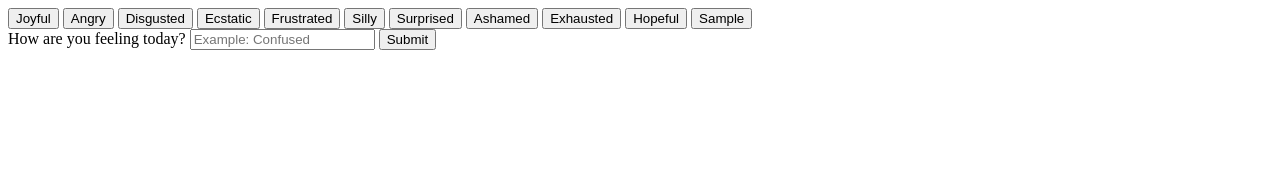
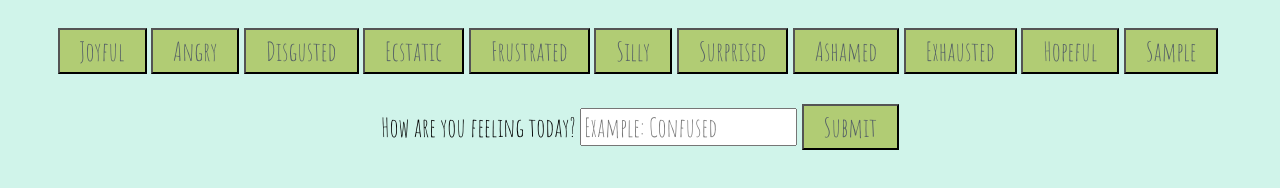
Before and after one commit to Maniacalaura/gifTastic, a plain HTML site: page index.html in a window 1280 px wide. Both pictures are taken after typing "Sample" into the empty fields and a click on the button "Submit". Drawn offline with nearby package versions, Linux system fonts and the light colour scheme; no server answers.

Commit message:
commit 5

```diff
--- a/assets/css/style.css
+++ b/assets/css/style.css
@@ -0,0 +1,36 @@
+body {
+    background-color: #D0F4EA;
+    text-align: center;
+    font-family: 'Amatic SC';
+    font-size: 26px;
+}
+button {
+    padding: 5px 20px 5px 20px;
+    margin: 20px 0px 10px 0px;
+    background-color: #B1CC74;
+    color: #545F66;
+    font-family: 'Amatic SC';
+    font-size: 26px;
+}
+
+button:hover {
+    background-color: #E8FCC2;
+}
+
+button:active {
+    box-shadow: 5px 5px 5px #829399;
+}
+
+button:focus {
+    outline: 0;
+}
+
+input[type=text]{
+    font-size: 26px;
+    font-family: 'Amatic SC';
+}
+
+img {
+    margin: 15px 0px 10px 0px;
+    box-shadow: 5px 5px 5px #829399;
+}
--- a/assets/javascript/homework.js
+++ b/assets/javascript/homework.js
@@ -1,28 +1,28 @@
+//this function starts as soon the page loads
 $(document).ready(function(){
-
+    //when a button is pressed this function starts
     $('button').on('click', function(){
-
         var f = $(this).data('feeling');
         var queryURL = "https://api.giphy.com/v1/gifs/search?q="+f+"&api_key=MxL6tgoRhc5ss8xjIztn5QhemdJZVMdc&limit=10&rating=g&rating=pg";
-
+        //here we're linking to the giphy API and using &limit=10 &rating=g &rating=pg so only 10 gifs will load, and their ratings will be either g or pg.
         $.ajax({url: queryURL, method: "GET"})
-
+        // this is our call back function, it says I'll come back and do this later, promise
         .done(function(response){
 
         console.log(response);
 
+        //here we're going to cycle through the response we get from giphy
         for (var i = 0; i < response.data.length; i++) {
-
+            //creating divs and paragraphs to put our reponses in
             var feelingDiv = $("<div>");
-
             var p = $("<p>");
-
+            //displays the rating of the gif using dot notation
             p.text("Rating: " +response.data[i].rating);
-
+            //creating a var with image tags for our newly captured gifs
             var feelingImage = $("<img>");
-
+            //adding attributes to the new var
             feelingImage.addClass("feel");
-
+            //using dot notation we're specifying that we want our images in a fixed height and to appear still and not animated
             feelingImage.attr("src", response.data[i].images.fixed_height_still.url);
 
             feelingImage.attr("data-still", response.data[i].images.fixed_height_still.url);
@@ -30,25 +30,25 @@ $(document).ready(function(){
             feelingImage.attr("data-animate", response.data[i].images.fixed_height.url);
 
             feelingImage.attr("data-state", "still");
-
+            //this prepends the images to our paragraph and div tags so they show up on the top
             feelingDiv.prepend(p);
 
             feelingDiv.prepend(feelingImage);
-
+            //this tells it where to display the images using a class from our html file
             $("#displayGif").prepend(feelingDiv);
         }
-
+            //the following will grab our images and change their states based on clicks. It will load still beause we spcified that in the .attr above
             $(".feel").on("click", function(event){
 
                 var state = $(this).attr("data-state");
 
                 var src = $(this).attr("src");
-
+                    //if the state is still when clicked, it will animate
                     if(state === "still"){
 
                         $(this).attr('src', $(this).data('animate'));
                         $(this).attr('data-state', 'animate');
-
+                    //if the state is animated when clicked it will become still
                     } else {
 
                         $(this).attr('src', $(this).data('still'));
@@ -57,21 +57,17 @@ $(document).ready(function(){
             });
         });
     });
-
-    var feelings = [""];
-
+        //here we'll add new buttons based on user input
         $("#addFeeling").on("click", function(){
-
+            //this var will grab the value of the users input from the form
             var feelingButton = $("#feeling-input").val();
-
-            var addButton = $("<button>");
-
-            addButton.attr("data-name", feelingButton);
+            //and make a button for it
+            var addButton = $("<button>").css("margin-right", "4px");
 
             addButton.html(feelingButton);
-
+            //displaying that button in the buttons div, at the end
             $("#buttons").append(addButton);
-
+        //the following code is essencially the same as our first function, only applied to the new input
             queryURL = "https://api.giphy.com/v1/gifs/search?q="+feelingButton+"&api_key=MxL6tgoRhc5ss8xjIztn5QhemdJZVMdc&limit=10&rating=g&rating=pg";
             console.log(feelingButton);
 
@@ -130,6 +126,7 @@ $(document).ready(function(){
             return false;
 
 
+
         })
 
 });
--- a/index.html
+++ b/index.html
@@ -5,6 +5,7 @@
     <meta http-equiv="X-UA-Compatible" content="IE=edge">
     <title>Homework 6 Giphy</title>
     <meta name="viewport" content="width=device-width, initial-scale=1">
+    <link href="https://fonts.googleapis.com/css?family=Amatic+SC" rel="stylesheet">
     <link rel="stylesheet" type="text/css" media="screen" href="assets/css/reset.css"/>
     <link rel="stylesheet" type="text/css" media="screen" href="assets/css/style.css"/>
 </head>
```
Lines whose indentation alone changed are shown as unchanged.
